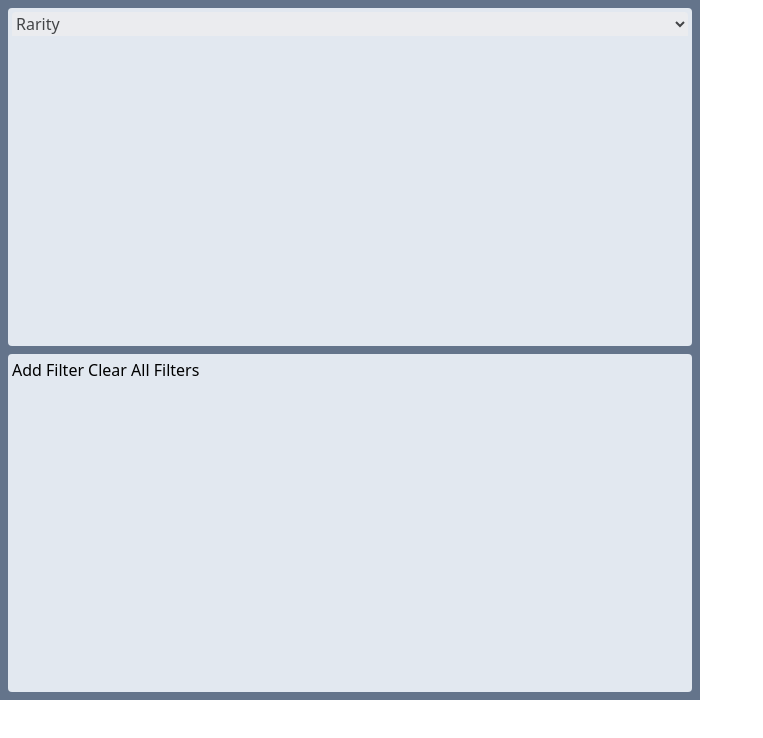
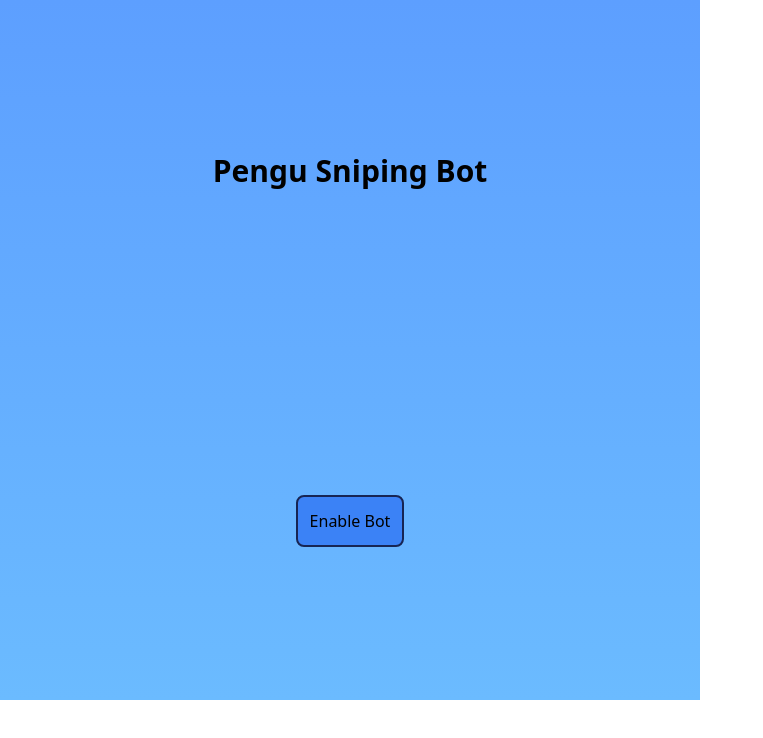
Before and after one commit to daniman123/browser-extend, a React app: page / in a window 1280 px wide. Shown: the top 738 px of the page, without its empty margins (0-763 px from the left). Built offline with nearby package versions, Linux system fonts and the light colour scheme.

Commit message:
reduction of complx.

```diff
--- a/src/popup/app/App.tsx
+++ b/src/popup/app/App.tsx
@@ -1,17 +1,12 @@
 import { useState } from "react";
-import MainContent from "./components/MainContent";
-import ToggleBotSection from "./components/ToggleBotSection";
+import { renderContent } from "./helpers";
 
 const App = () => {
-  const [toggleBot, setToggleBot] = useState(true);
+  const [toggleBot, setToggleBot] = useState(false);
 
   return (
     <main className="h-[700px] w-[700px]">
-      {!toggleBot ? (
-        <ToggleBotSection setToggleBot={setToggleBot} />
-      ) : (
-        <MainContent />
-      )}
+      {renderContent(toggleBot, setToggleBot)}
     </main>
   );
 };
--- /dev/null
+++ b/src/popup/app/components/FiltersPanel/DropdownOptions.tsx
@@ -0,0 +1,16 @@
+import RenderFiltersList from "./RenderFiltersList";
+
+export const DropdownOptions = ({
+  defaultOptionLabel,
+}: {
+  defaultOptionLabel: string;
+}) => {
+  return (
+    <>
+      <option disabled value={defaultOptionLabel}>
+        {defaultOptionLabel}
+      </option>
+      <RenderFiltersList />
+    </>
+  );
+};
--- a/src/popup/app/components/FiltersPanel/RarityDropdown.tsx
+++ b/src/popup/app/components/FiltersPanel/RarityDropdown.tsx
@@ -1,5 +1,5 @@
-import filtersListJson from "../../../data/activeRarities.json";
 import { IRarityDropdown } from "../../types";
+import { DropdownOptions } from "./DropdownOptions";
 
 const RarityDropdown = ({
   defaultOptionLabel,
@@ -15,14 +15,7 @@ const RarityDropdown = ({
       defaultValue={defaultOptionLabel}
       onChange={updateElement}
     >
-      <option disabled value={defaultOptionLabel}>
-        {defaultOptionLabel}
-      </option>
-      {filtersListJson.map((value, index) => (
-        <option key={index} value={value}>
-          {value}
-        </option>
-      ))}
+      <DropdownOptions defaultOptionLabel={defaultOptionLabel} />
     </select>
   );
 };
--- a/src/popup/app/components/MainContent.tsx
+++ /dev/null
@@ -1,37 +0,0 @@
-import useElementState from "../lib/hooks/useElementState";
-import RarityDropdown from "./FiltersPanel/RarityDropdown";
-import SelectedFilters from "./SelectedFilters/SelectedFilters";
-
-const sectionStyle = "row-span-1 h-full max-h-full rounded bg-slate-200 p-1";
-
-const MainContent = () => {
-  const {
-    activeList,
-    elements,
-    setActiveList,
-    setElements,
-    handleUpdateElement,
-  } = useElementState();
-
-  return (
-    <section className="grid h-full w-full grid-rows-2 gap-2 bg-slate-500 p-2">
-      <section className={sectionStyle}>
-        <RarityDropdown
-          defaultOptionLabel="Rarity"
-          updateElement={handleUpdateElement}
-          isDisabled={!elements.length}
-        />
-      </section>
-      <section className={sectionStyle}>
-        <SelectedFilters
-          activeList={activeList}
-          elements={elements}
-          setActiveList={setActiveList}
-          setElements={setElements}
-        />
-      </section>
-    </section>
-  );
-};
-
-export default MainContent;
--- /dev/null
+++ b/src/popup/app/containers/MainContent/MainContent.tsx
@@ -0,0 +1,32 @@
+import RarityDropdown from "../../components/FiltersPanel/RarityDropdown";
+import SelectedFilters from "../../components/SelectedFilters/SelectedFilters";
+import useElementState from "../../lib/hooks/useElementState";
+import { renderSection } from "./helpers";
+
+const MainContent = () => {
+  const {
+    activeList,
+    elements,
+    setActiveList,
+    setElements,
+    handleUpdateElement,
+  } = useElementState();
+
+  return (
+    <section className="grid h-full w-full grid-rows-2 gap-2 bg-slate-500 p-2">
+      {renderSection(RarityDropdown, {
+        defaultOptionLabel: "Rarity",
+        updateElement: handleUpdateElement,
+        isDisabled: !elements.length,
+      })}
+      {renderSection(SelectedFilters, {
+        activeList,
+        elements,
+        setActiveList,
+        setElements,
+      })}
+    </section>
+  );
+};
+
+export default MainContent;
--- /dev/null
+++ b/src/popup/app/containers/MainContent/helpers.tsx
@@ -0,0 +1,18 @@
+const sectionStyle = "row-span-1 h-full max-h-full rounded bg-slate-200 p-1";
+
+interface SectionWrapperProps {
+  children: React.ReactNode;
+}
+
+export const SectionWrapper = ({ children }: SectionWrapperProps) => (
+  <section className={sectionStyle}>{children}</section>
+);
+
+export const renderSection = <P extends {}>(
+  Component: React.ComponentType<P>,
+  props: P,
+) => (
+  <SectionWrapper>
+    <Component {...props} />
+  </SectionWrapper>
+);
--- /dev/null
+++ b/src/popup/app/helpers.tsx
@@ -0,0 +1,12 @@
+import ToggleBotSection from "./components/ToggleBotSection";
+import MainContent from "./containers/MainContent/MainContent";
+
+export const renderContent = (
+  toggleBot: boolean,
+  setToggleBot: React.Dispatch<React.SetStateAction<boolean>>,
+) =>
+  toggleBot ? (
+    <MainContent />
+  ) : (
+    <ToggleBotSection setToggleBot={setToggleBot} />
+  );
```
